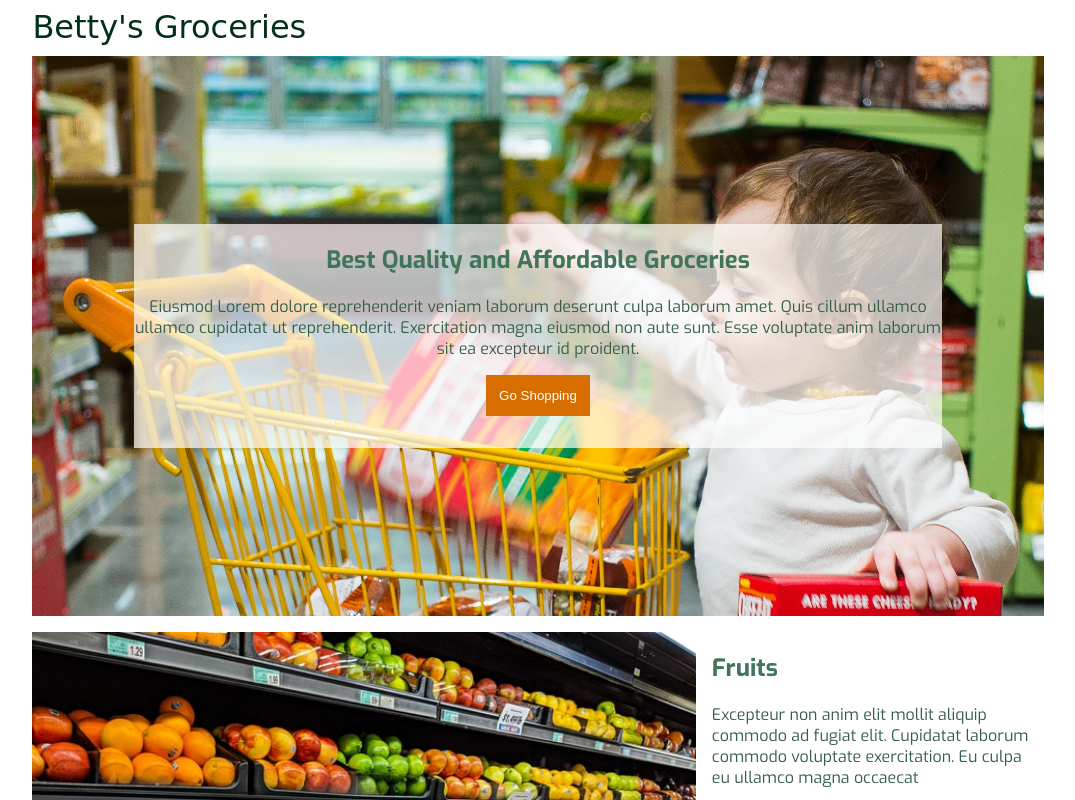
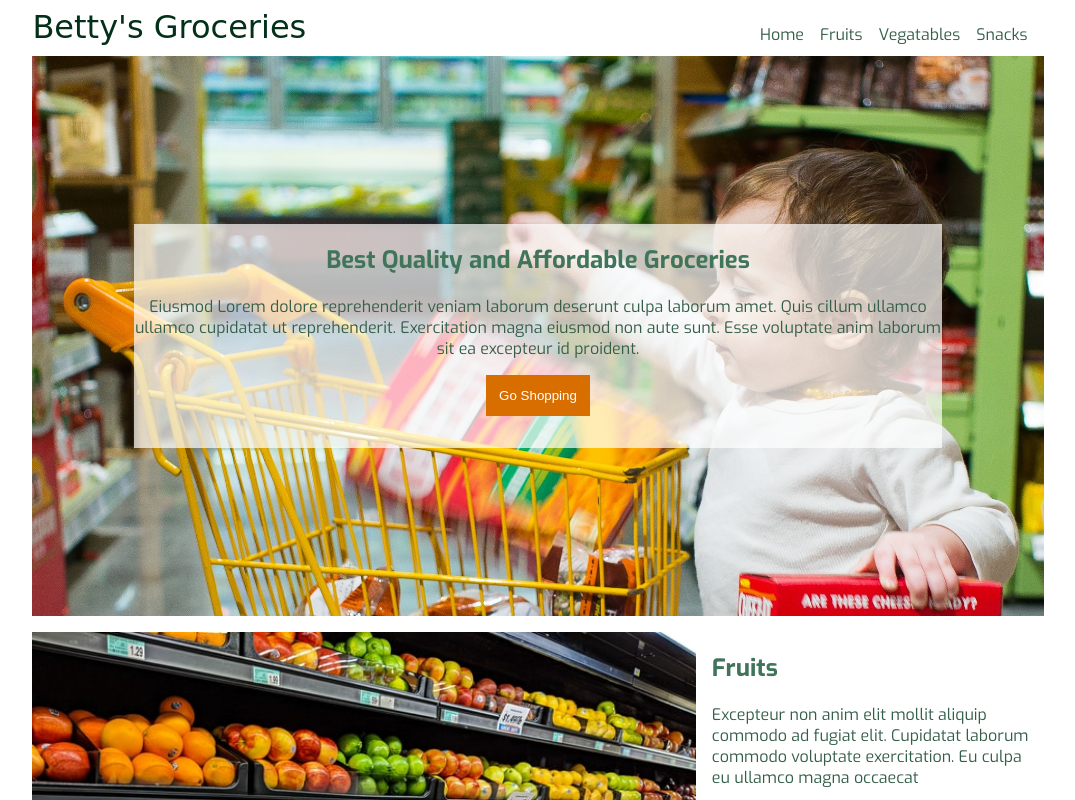
Before and after one commit to joshuaadu/udacity-project-landing-page, a plain HTML site: page index.html in a window 1280 px wide. Shown: the top 800 px of the page, without its empty margins (102-1177 px from the left). Drawn offline with Linux system fonts and the light colour scheme; a web font is replaced by a local one.

Commit message:
Create navbar links and sections with JS

```diff
--- a/css/styles.css
+++ b/css/styles.css
@@ -48,7 +48,14 @@ nav {
 	font-size: 2em;
 	color: var(--logo-color);
 }
-
+.nav__links {
+	display: flex;
+	justify-content: space-between;
+}
+.nav__link {
+	list-style: none;
+	margin-right: 1em;
+}
 /*** Main Content ***/
 
 section {
@@ -95,7 +102,7 @@ section {
 	/* flex: 1 1 70%; */
 }
 
-#section-fruits {
+#section--fruits {
 }
 
 /*** Footer ***/
@@ -117,10 +124,17 @@ footer {
 	color: white;
 	border: none;
 	background: transparent;
+	font-size: 1em;
 }
 
 .contact__button {
 	text-decoration: underline;
+}
+
+.social {
+	width: 100%;
+    display: flex;
+    justify-content: space-around;
 }
 
 @media screen and (min-width: 481px) {
--- a/index.html
+++ b/index.html
@@ -4,7 +4,7 @@
 		<meta charset="UTF-8" />
 		<meta http-equiv="X-UA-Compatible" content="IE=edge" />
 		<meta name="viewport" content="width=device-width, initial-scale=1.0" />
-		<link rel="stylesheet" href="/css/styles.css" />
+		<link rel="stylesheet" href="./css/styles.css" />
 		<link
 			rel="stylesheet"
 			href="https://cdnjs.cloudflare.com/ajax/libs/font-awesome/4.7.0/css/font-awesome.min.css"
@@ -21,7 +21,9 @@
 			<header>
 				<div class="logo">Betty's Groceries</div>
 				<nav class="navbar">
-					<ul class="navLinks"></ul>
+					<ul class="nav__links">
+						<li class="nav__link">Home</li>
+					</ul>
 				</nav>
 			</header>
 			<main>
@@ -38,7 +40,7 @@
 						<button class="hero__button">Go Shopping</button>
 					</div>
 				</section>
-				<section class="section__item" id="section-fruits">
+				<!-- <section class="section__item" id="section--fruits">
 					<div class="item--description">
 						<h2>Fruits</h2>
 						<p>
@@ -79,11 +81,11 @@
 							alt=""
 						/>
 					</div>
-				</section>
+				</section> -->
 			</main>
 			<footer>
 				<div class="contact">
-					<h3>Stay in touch</h3>
+					<h2>Stay in touch</h2>
 					<div class="contact__info">
 						<input
 							type="text"
@@ -96,9 +98,9 @@
 					</div>
 				</div>
 				<div class="social">
-					<i class="fab fa-facebook-square fa"></i>
-					<i class="fab fa-twitter-square"></i>
-					<i class="fab fa-instagram-square"></i>
+					<i class="fab fa-facebook-square fa fa-3x"></i>
+					<i class="fab fa-twitter-square fa-3x"></i>
+					<i class="fab fa-instagram-square fa-3x"></i>
 				</div>
 			</footer>
 		</div>
--- a/js/app.js
+++ b/js/app.js
@@ -0,0 +1,85 @@
+// Store section data
+// Create navbar list for section headings
+// Create sections
+// Check if a section is in viewport
+
+/**
+ * SectionData array
+ * Stores all sections as objects
+ */
+const sectionData = [
+    {
+        title: 'Fruits',
+        description: `Excepteur non anim elit mollit aliquip commodo ad
+        fugiat elit. Cupidatat laborum commodo voluptate
+        exercitation. Eu culpa eu ullamco magna occaecat`,
+        img: `./asset/fruits-unsplash-sm.jpg`,
+        class: 'section__item',
+        id: 'section--fruits',
+    },
+    {
+        title: 'Vegatables',
+        description: `Excepteur non anim elit mollit aliquip commodo ad
+        fugiat elit. Cupidatat laborum commodo voluptate
+        exercitation. Eu culpa eu ullamco magna occaecat`,
+        img: `./asset/vegs-unsplash-sm.jpg`,
+        class: 'section__item',
+        id: 'section--vegs',
+    },
+    {
+        title: 'Snacks',
+        description: `Excepteur non anim elit mollit aliquip commodo ad
+        fugiat elit. Cupidatat laborum commodo voluptate
+        exercitation. Eu culpa eu ullamco magna occaecat`,
+        img: `./asset/zach-rowlandson-snacks-unsplash-sm.jpg`,
+        class: 'section__item',
+        id: 'section--snacks',
+    },
+
+];
+
+/**
+ * @description Create navbar links with the section titles and Updates the navbar
+ */
+const updateNavBar = () => {
+    const navBar = document.querySelector('.nav__links');
+    for (const section of sectionData) {
+        let link = document.createElement('li');
+        link.textContent = section.title;
+        link.classList = 'nav__link';
+        navBar.appendChild(link);
+    }
+
+};
+
+/**
+ * @description Create sections and update the main element
+ */
+const createSections = () => {
+
+    for (const section of sectionData) {
+        const main = document.querySelector('main');
+        const sectionDiv = document.createElement('section');
+        const descriptionDiv = document.createElement('div');
+        const imgDiv = document.createElement('div');
+        const heading = document.createElement('h2');
+        const para = document.createElement('p');
+        const img = document.createElement('img');
+        sectionDiv.classList = section.class;
+        descriptionDiv.classList = 'item--description';
+        imgDiv.classList = 'item__img'
+        heading.textContent = section.title;
+        para.textContent = section.description;
+        img.setAttribute('src', section.img);
+
+        descriptionDiv.append(heading, para);
+        imgDiv.appendChild(img);
+
+        sectionDiv.append(descriptionDiv, imgDiv);
+
+        main.appendChild(sectionDiv);
+    }
+}
+
+updateNavBar();
+createSections();
```
